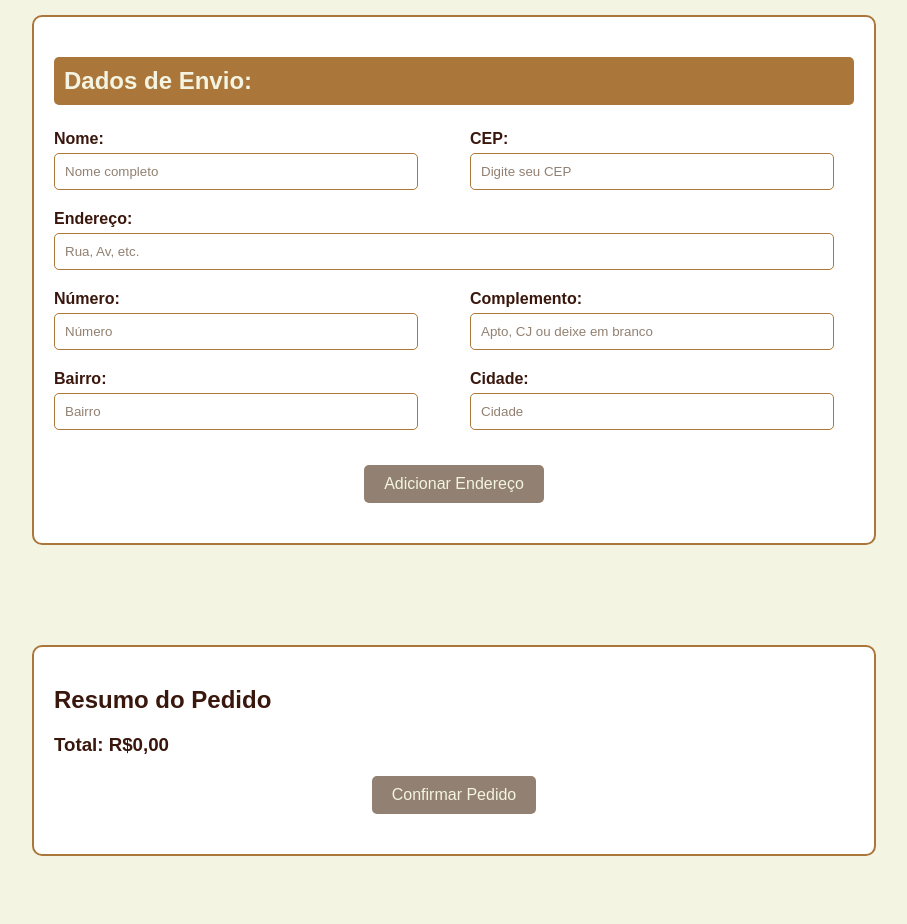
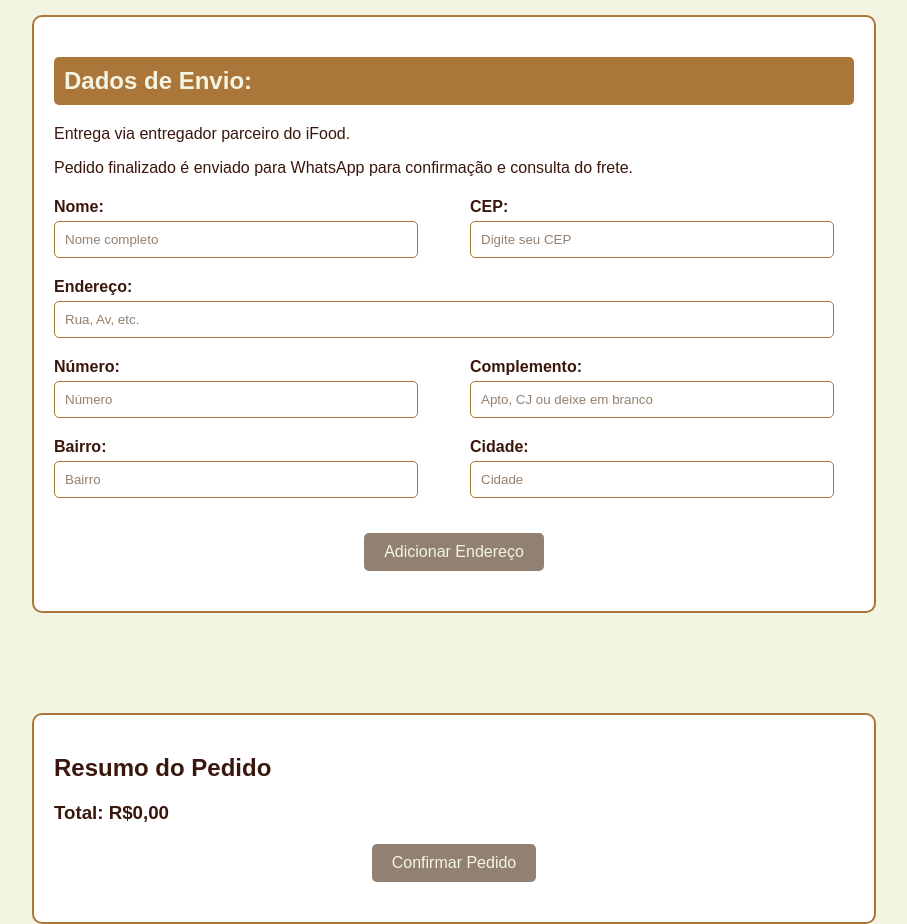
Before and after one commit to potatoplanetfloripa/cardapio, a plain HTML site: page index.html in a window 1280 px wide. Shown: the part 2500-3424 px from the top of the page, without its empty margins (186-1093 px from the left). Before the commit the page ends 3356 px from the top, so only its background shows below. Drawn offline with Linux system fonts and the light colour scheme.

Commit message:
Inf de entrega

```diff
--- a/index.html
+++ b/index.html
@@ -123,6 +123,8 @@
         </section>
         <section class="address-section">
             <h2>Dados de Envio:</h2>
+            <p>Entrega via entregador parceiro do iFood.</p>
+            <p>Pedido finalizado é enviado para WhatsApp para confirmação e consulta do frete.</p>
             <div class="input-group">
                 <div class="input-half">
                     <label for="nome-cliente">Nome:</label>
```
